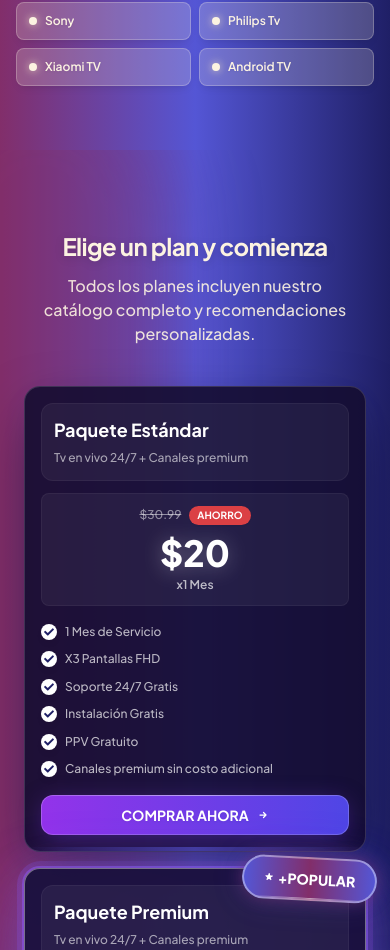
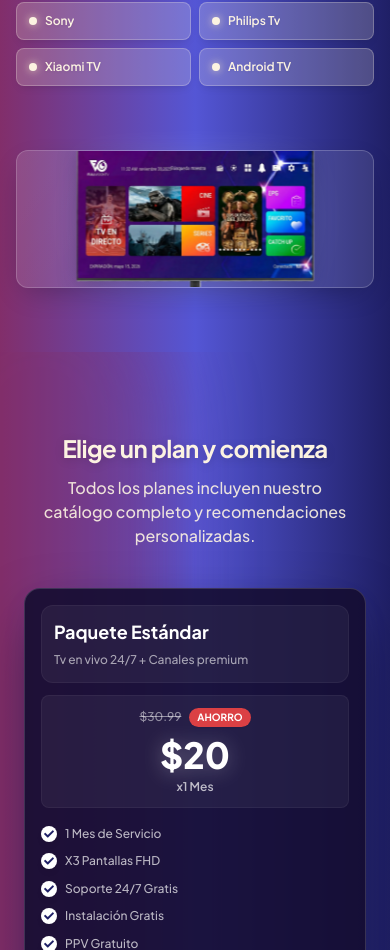
Before and after one commit to Aoshi346/Streaming, a React (Vite) app: page / in a window 390 px wide. Shown: the part 2249-3199 px from the top of the page. Built offline with nearby package versions, Linux system fonts and the light colour scheme.

Commit message:
chore: removed hidden visibiity for phones

```diff
--- a/src/components/Devices.tsx
+++ b/src/components/Devices.tsx
@@ -485,8 +485,8 @@
             </div>
           </div>
 
-          {/* Right: Device Preview - Hidden on very small screens, shown on sm+ */}
-          <div className="hidden sm:flex justify-center xl:justify-end w-full">
+          {/* Right: Device Preview - Visible on all screens */}
+          <div className="flex justify-center xl:justify-end w-full mt-8 sm:mt-0">
             <div
               ref={previewOuterRef}
               className="relative w-full max-w-[400px] sm:max-w-[450px] md:max-w-[500px] lg:max-w-[550px] xl:max-w-[650px] overflow-visible perspective-1000"
```
